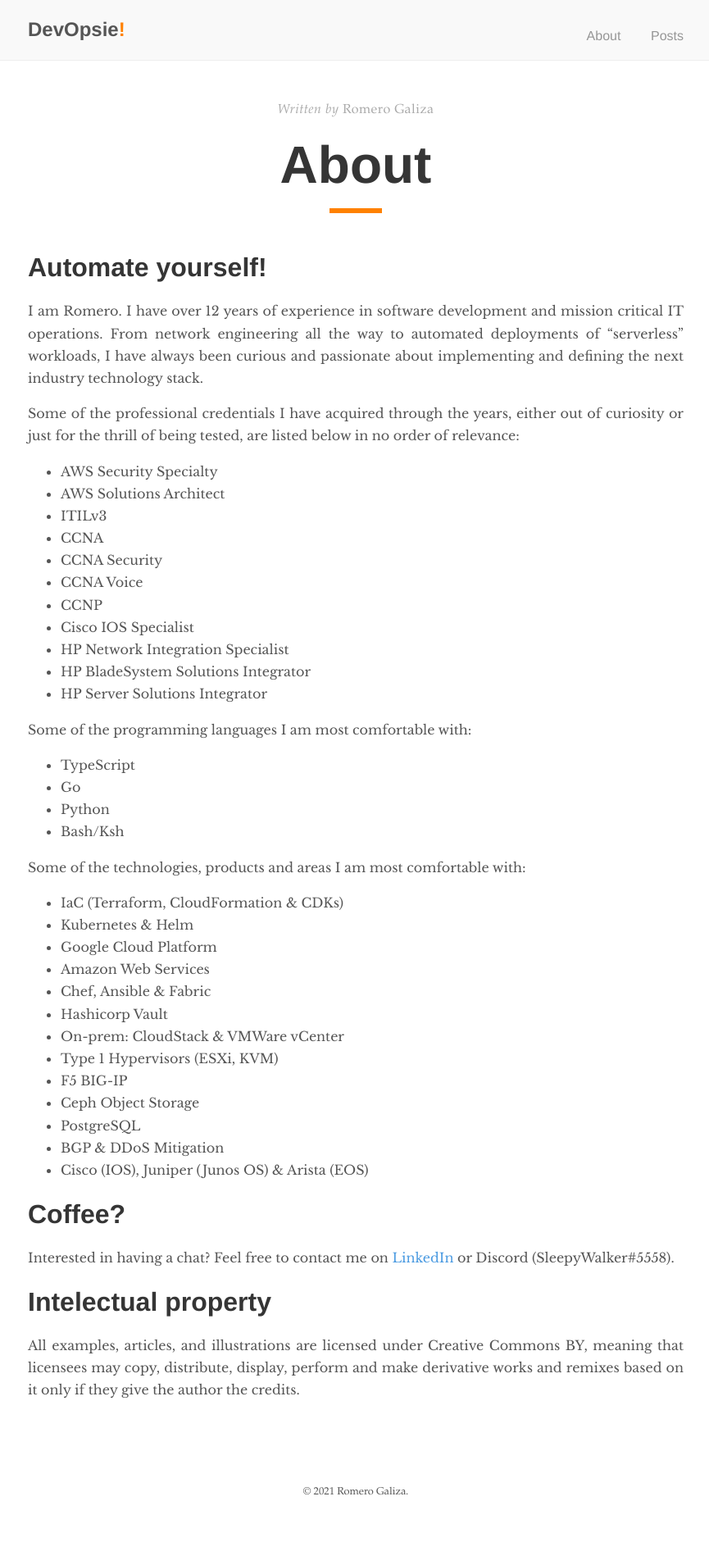
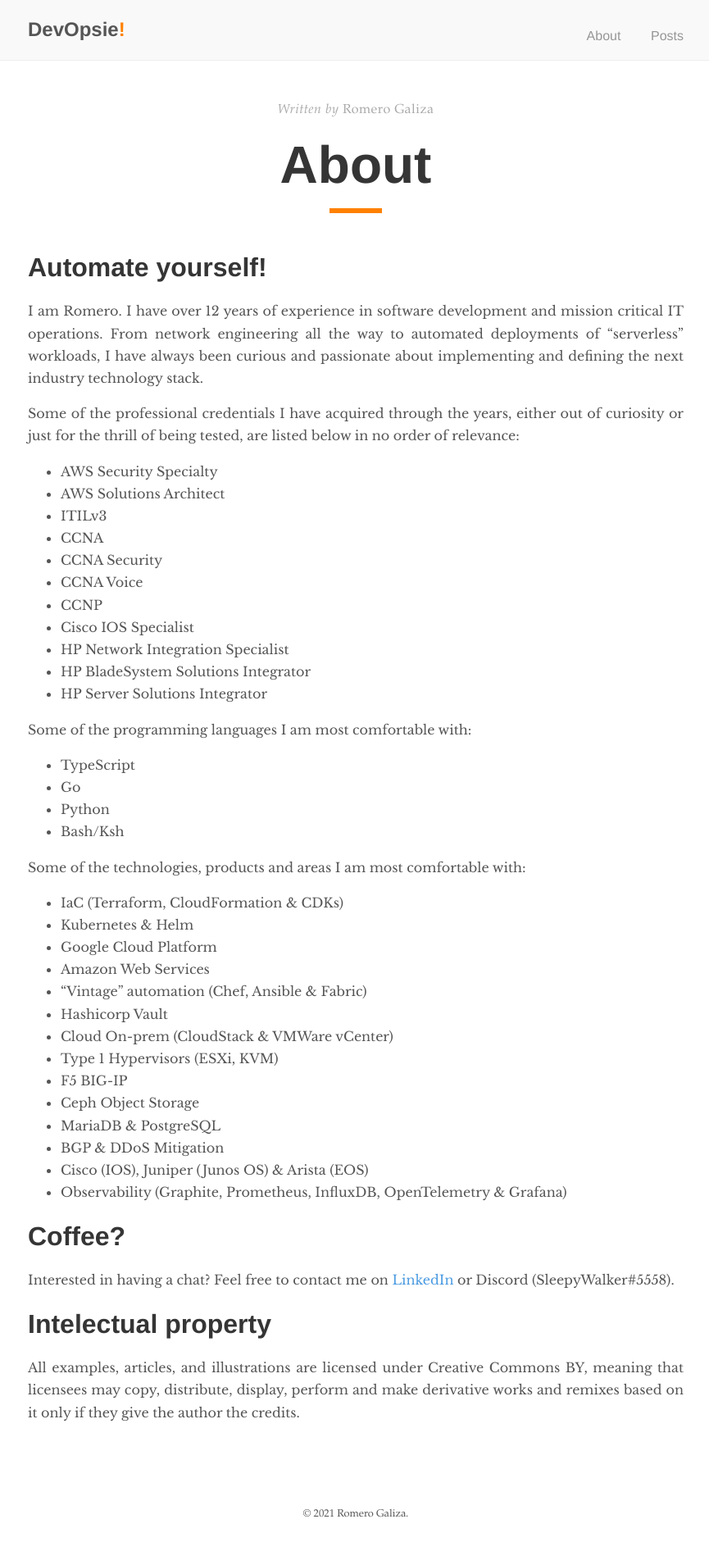
Before and after one commit to romerojunior/blog, a Jekyll site: the page built from about.md, in a window 1280 px wide. Shown: the whole page at 82% size, without its empty margins (206-1071 px from the left). Built offline with Jekyll 4.4.1, drawn with Linux system fonts in a browser that asks for light colours; before the commit the page ends 1865 px from its top, so only the background shows below that.

Commit message:
Update about.md

```diff
--- a/about.md
+++ b/about.md
@@ -40,15 +40,17 @@
 * Kubernetes & Helm
 * Google Cloud Platform
 * Amazon Web Services
-* Chef, Ansible & Fabric
+* "Vintage" automation (Chef, Ansible & Fabric)
 * Hashicorp Vault
-* On-prem: CloudStack & VMWare vCenter
+* Cloud On-prem (CloudStack & VMWare vCenter)
 * Type 1 Hypervisors (ESXi, KVM)
 * F5 BIG-IP
 * Ceph Object Storage
-* PostgreSQL
+* MariaDB & PostgreSQL
 * BGP & DDoS Mitigation
 * Cisco (IOS), Juniper (Junos OS) & Arista (EOS)
+* Observability (Graphite, Prometheus, InfluxDB, OpenTelemetry & Grafana)
+
 
 # Coffee?
 
```
